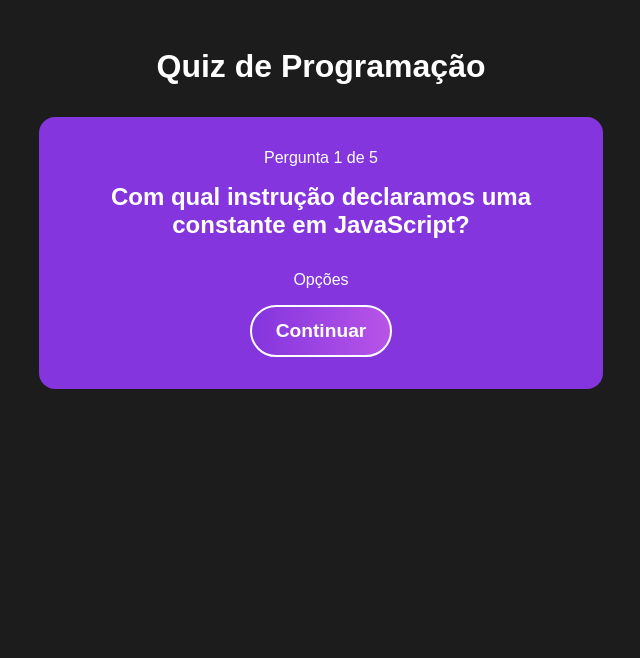
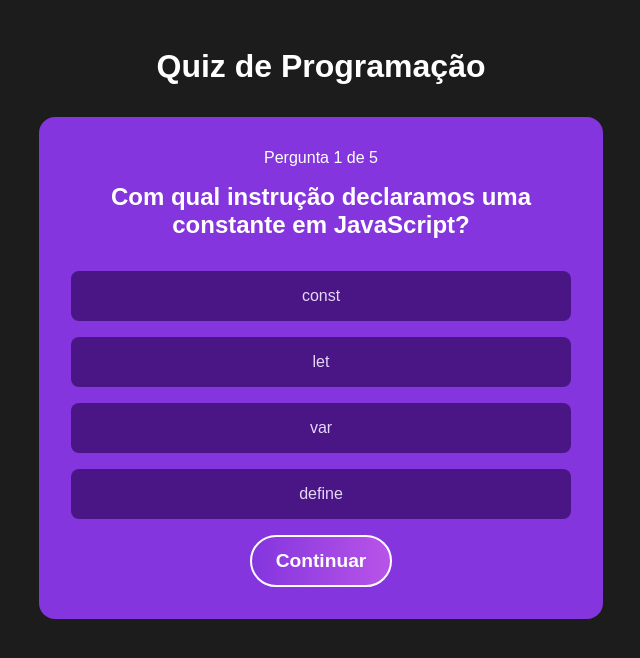
Before and after one commit to LoiolaBr17/Technology_Quiz, a React (Vite) app: page / in a window 1280 px wide. Both pictures are taken after a click on the button "Iniciar". Shown: the top 658 px of the page, without its empty margins (319-959 px from the left). Built offline with nearby package versions, Linux system fonts and the light colour scheme.

Commit message:
c component question

```diff
--- /dev/null
+++ b/src/components/Option.css
@@ -0,0 +1,17 @@
+.option {
+    background-color: #3C0E70;
+    border-radius: .5rem;
+    padding: 1rem;
+    margin-bottom: 1rem;
+    cursor: pointer;
+    opacity: .8;
+    transition: .4s;
+}
+
+.option:hover {
+    opacity: 1;
+}
+
+#options-container .option p {
+    margin-bottom: 0;
+}
--- /dev/null
+++ b/src/components/Option.jsx
@@ -0,0 +1,16 @@
+import { useContext } from 'react'
+import { QuizContext } from '../context/quiz'
+
+import './Option.css'
+
+const Option = ({ option }) => {
+    const [quizState, dispatch] = useContext(QuizContext)
+
+    return (
+        <div className='option'>
+            <p>{option}</p>
+        </div>
+    )
+}
+
+export default Option
--- a/src/components/Question.jsx
+++ b/src/components/Question.jsx
@@ -1,5 +1,7 @@
 import { useContext } from 'react'
 import { QuizContext } from '../context/quiz'
+
+import Option from '../components/Option'
 
 import './Question.css'
 
@@ -13,7 +15,9 @@
             <h2>{currentQuestion.question}</h2>
 
             <div id='options-container'>
-                <p>Opções</p>
+                {currentQuestion.options.map((option) => (
+                    <Option option={option} key={option}/>
+                ))}
             </div>
 
             <button onClick={() => dispatch({type: "CHANGE_QUESTION"})}>Continuar</button>
```
